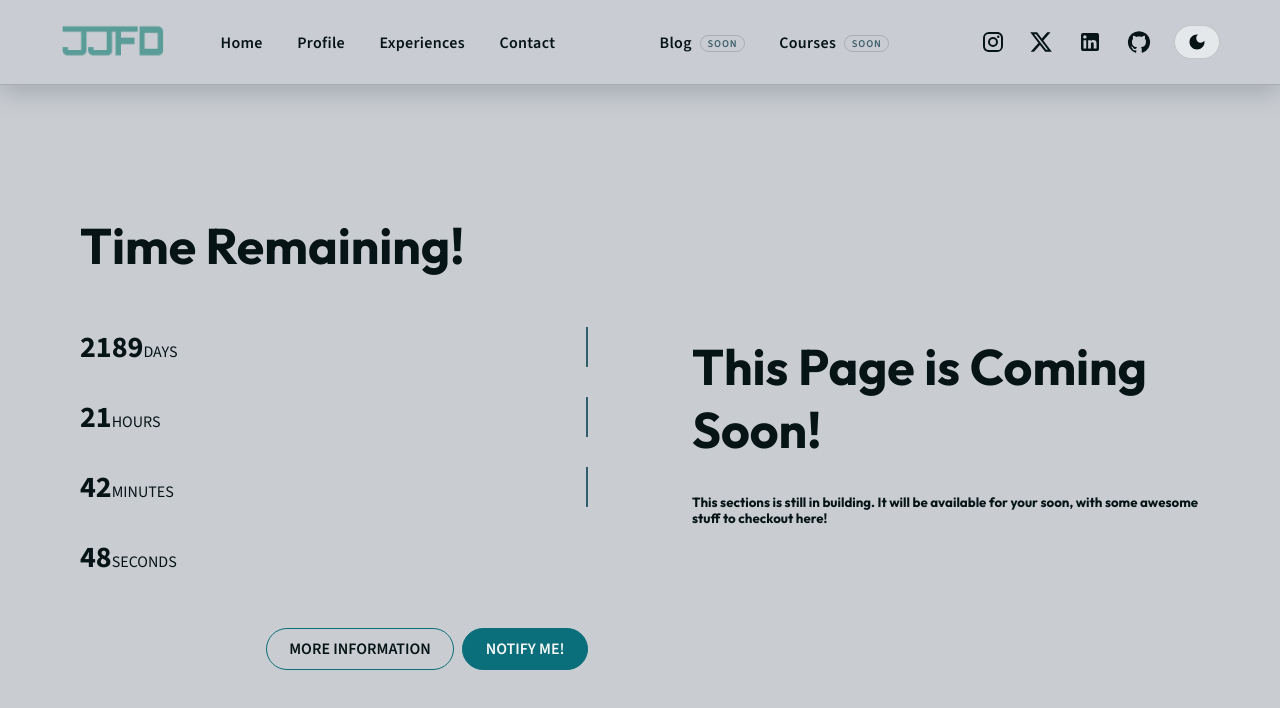
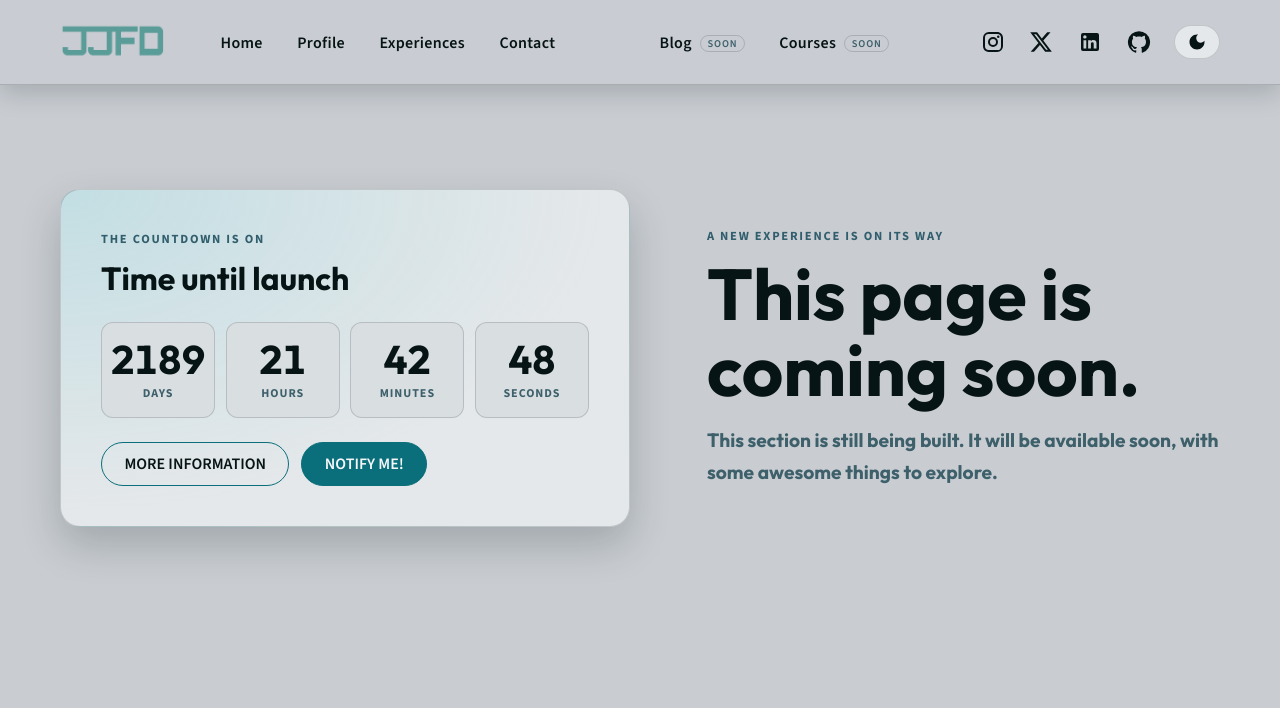
Before and after one commit to JuanJo53/my-web-page, a React app: page /blog in a window 1280 px wide. Shown: the top 708 px of the page. Built offline with nearby package versions, Linux system fonts and the light colour scheme.

Commit message:
Fix: Coming Soon and Not Found pages fixed. Animations and svg components redisignd and rebuilt.

```diff
--- a/src/pages/aux-pages/ComingSoon.jsx
+++ b/src/pages/aux-pages/ComingSoon.jsx
@@ -14,20 +14,19 @@ class ComingSoon extends Component {
 			<div className="comingsoon container">
 				<div className="aux-grid">
 					<div className="time">
-						<div>
-							<h1 className="fs-1 fw-bolder">Time Remaining!</h1>
-						</div>
-						<CountDown futureDate={countdown.futureDate}></CountDown>
-						<br />
+						<p className="comingsoon-eyebrow">THE COUNTDOWN IS ON</p>
+						<h2 className="comingsoon-countdown-title">Time until launch</h2>
+						<CountDown futureDate={countdown.futureDate} />
 						<div className="aux-actions">
 							<button className="btn btn-secondary">MORE INFORMATION</button>
 							<button className="btn btn-primary disabled">NOTIFY ME!</button>
 						</div>
 					</div>
 					<div className="coming">
-						<h1 className="fs-1 fw-bolder">This Page is Coming Soon!</h1>
+						<p className="comingsoon-eyebrow">A NEW EXPERIENCE IS ON ITS WAY</p>
+						<h1 className="comingsoon-title">This page is coming soon.</h1>
 						<h5 className="fw-normal">
-							This sections is still in building. It will be available for your soon, with some awesome stuff to checkout here!
+							This section is still being built. It will be available soon, with some awesome things to explore.
 						</h5>
 					</div>
 				</div>
--- a/src/pages/aux-pages/NotFound.jsx
+++ b/src/pages/aux-pages/NotFound.jsx
@@ -8,8 +8,14 @@ export default class NotFound extends Component {
 		return (
 			<div className="notfound container">
 				<div className="aux-grid">
-					<div className="time">
-						<svg id="astronaut" xmlns="http://www.w3.org/2000/svg" viewBox="0 0 512 512">
+					<div className="notfound-illustration">
+						<svg
+							className="notfound-art"
+							role="img"
+							aria-label="Astronaut floating in space"
+							xmlns="http://www.w3.org/2000/svg"
+							viewBox="0 0 512 512"
+						>
 							<circle cx="256.8" cy="255.3" r="247.9" className="st0" />
 							<path d="M346.4 475H164.9V244.8c0-14 11.4-25.4 25.4-25.4H321c14 0 25.4 11.4 25.4 25.4V475z" className="st2" />
 							<path
@@ -223,9 +229,9 @@ export default class NotFound extends Component {
 							</g>
 						</svg>
 					</div>
-					<div className="coming">
+					<div className="notfound-content">
 						<h1 className="fs-1-NT fw-bolder">404</h1>
-						<h1 className="fs-2 fw-bolder">Looks like you´re lost</h1>
+						<h2 className="fs-2 fw-bolder">Looks like you´re lost</h2>
 						<h5 className="fw-normal">Oops! The page you´re looking is not available!</h5>
 						<Link className="btn btn-primary" to="/">
 							Go Home
--- a/src/styles/ComingSoon.scss
+++ b/src/styles/ComingSoon.scss
@@ -1,33 +1,81 @@
 .comingsoon {
-	padding-block: 10rem 4rem;
+	min-height: calc(100vh - var(--navbar-height));
+	display: grid;
+	align-items: center;
+	padding-block: clamp(3rem, 8vh, 6rem);
 }
-.aux-grid {
+.comingsoon .aux-grid {
 	display: grid;
-	grid-template-columns: 1fr 1fr;
+	grid-template-columns: minmax(0, 1fr) minmax(0, 0.9fr);
 	align-items: center;
-	gap: 4rem;
+	gap: clamp(2rem, 6vw, 5rem);
 }
-.aux-actions {
+.comingsoon .time,
+.comingsoon .coming {
+	min-width: 0;
+	margin: 0;
+}
+.comingsoon .time {
+	padding: clamp(1.5rem, 4vw, 2.5rem);
+	background:
+		radial-gradient(ellipse at top left, var(--hero-glow), transparent 68%),
+		var(--color-bg-elevated);
+	border: 1px solid var(--color-border);
+	border-radius: var(--radius-md);
+	box-shadow: var(--shadow-soft);
+}
+.comingsoon-eyebrow {
+	margin: 0 0 0.65rem;
+	color: var(--color-accent);
+	font-size: 0.78rem;
+	font-weight: 700;
+	letter-spacing: 0.14em;
+	line-height: 1.5;
+}
+.comingsoon-countdown-title {
+	margin: 0;
+	font-size: clamp(1.4rem, 3vw, 2rem);
+	line-height: 1.2;
+}
+.comingsoon-title {
+	max-width: 12ch;
+	margin: 0 0 1rem;
+	font-size: clamp(2.5rem, 6vw, 4.5rem);
+	line-height: 1.05;
+}
+.comingsoon .coming h5 {
+	max-width: 48ch;
+	margin: 0;
+	color: var(--color-muted);
+	font-size: clamp(1rem, 1.6vw, 1.2rem);
+	line-height: 1.7;
+}
+.comingsoon .aux-actions {
 	display: flex;
-	justify-content: flex-end;
 	flex-wrap: wrap;
-	gap: 0.5rem;
+	gap: 0.75rem;
+	margin-top: 1.5rem;
 }
-.fs-1 {
-	font-size: 50px;
+.comingsoon .aux-actions .btn {
+	min-height: 2.75rem;
 }
-.time {
-	margin: 20px;
-}
-.coming {
-	margin: 20px;
-}
-@media (max-width: 720px) {
-	.aux-grid {
-		grid-template-columns: 1fr;
+@media (max-width: 760px) {
+	.comingsoon {
+		min-height: auto;
+	}
+	.comingsoon .aux-grid {
+		grid-template-columns: minmax(0, 1fr);
 		gap: 2rem;
 	}
-	.aux-actions {
-		justify-content: flex-start;
+}
+@media (max-width: 480px) {
+	.comingsoon .time {
+		padding: 1.25rem;
+	}
+	.comingsoon .aux-actions {
+		flex-direction: column;
+	}
+	.comingsoon .aux-actions .btn {
+		width: 100%;
 	}
 }
--- a/src/styles/CountDown.scss
+++ b/src/styles/CountDown.scss
@@ -1,21 +1,41 @@
 .countdown {
 	display: grid;
-	margin-top: 50px;
+	grid-template-columns: repeat(4, minmax(0, 1fr));
+	gap: 0.65rem;
+	margin-top: 1.5rem;
 }
-.countdown div:not(:last-child) {
-	border-right: 2px solid var(--color-accent);
+.countdown-segment {
+	display: flex;
+	min-width: 0;
+	flex-direction: column;
+	align-items: center;
+	justify-content: center;
+	gap: 0.4rem;
+	margin: 0;
+	padding: clamp(0.65rem, 2vw, 1rem) 0.25rem;
+	background: var(--color-surface);
+	border: 1px solid var(--color-border);
+	border-radius: var(--radius-sm);
 }
 .countdown-segment-number {
-	font-size: 30px;
+	color: var(--color-text);
+	font-family: var(--font-display);
+	font-size: clamp(1.5rem, 4vw, 2.5rem);
 	font-weight: 700;
-	transition: all 0.2s ease-in;
+	font-variant-numeric: tabular-nums;
+	line-height: 1;
 }
-
-.countdown-segment-number:hover {
-	transform: scale(1.3);
+.countdown-segment-caption {
+	color: var(--color-muted);
+	font-size: clamp(0.58rem, 1.3vw, 0.75rem);
+	font-weight: 700;
+	letter-spacing: 0.08em;
 }
-
-.countdown-segment-caption {
-	font-size: 16px;
-	font-weight: 500;
+@media (max-width: 380px) {
+	.countdown {
+		gap: 0.35rem;
+	}
+	.countdown-segment {
+		padding-inline: 0.1rem;
+	}
 }
--- a/src/styles/NotFound.scss
+++ b/src/styles/NotFound.scss
@@ -1,98 +1,90 @@
 .notfound {
-	padding-block: 8rem 4rem;
+	display: grid;
+	min-height: calc(100vh - var(--navbar-height));
+	align-items: center;
+	padding-block: clamp(2.5rem, 7vh, 5rem);
 }
 .notfound .aux-grid {
 	display: grid;
-	grid-template-columns: 1fr 1fr;
+	grid-template-columns: minmax(0, 1.1fr) minmax(0, 0.9fr);
 	align-items: center;
-	gap: 4rem;
+	gap: clamp(2rem, 7vw, 6rem);
+	width: 100%;
 }
-.fs-1-NT {
-	font-size: 300px;
+.notfound-illustration {
+	position: relative;
+	display: grid;
+	width: min(100%, 36rem);
+	aspect-ratio: 1;
+	place-items: center;
+	justify-self: center;
 }
-.fs-2 {
-	font-size: 50px;
+.notfound-illustration::before {
+	position: absolute;
+	inset: 8%;
+	background: radial-gradient(circle, var(--hero-glow), transparent 68%);
+	border-radius: 50%;
+	content: "";
 }
-.permission_denied .stars {
-	animation: sparkle 1.6s infinite ease-in-out alternate;
+.notfound-art {
+	position: absolute;
+	display: block;
+	z-index: 2;
+	top: 21%;
+	left: 0;
+	width: 40%;
+	height: auto;
+	overflow: visible;
+	filter: drop-shadow(0 1.25rem 2rem rgba(3, 18, 22, 0.22));
+	transform-origin: center;
+	animation: astronaut-wander 7s ease-in-out infinite;
 }
-@keyframes sparkle {
-	0% {
-		opacity: 1;
-	}
-	100% {
-		opacity: 0.3;
-	}
+.notfound-illustration #planet {
+	position: relative;
+	z-index: 1;
+	display: block;
+	width: 92%;
+	height: auto;
+	transform-origin: center;
+	animation: moon-bounce 4s ease-in-out infinite;
 }
-#astronaut {
-	width: 43px;
-	position: absolute;
-	right: 20px;
-	top: 210px;
-	animation: spin 4.5s infinite linear;
+.notfound-content {
+	min-width: 0;
 }
-@keyframes spin {
-	0% {
-		transform: rotateZ(0deg);
-	}
-	100% {
-		transform: rotateZ(360deg);
-	}
+.notfound-content h1,
+.notfound-content h2,
+.notfound-content h5 {
+	margin-top: 0;
 }
-@media (max-width: 600px) {
-	.notfound .aux-grid {
-		grid-template-columns: 1fr;
-		gap: 2rem;
-	}
-	.permission_denied h1 {
-		font-size: 75px;
-	}
-	.permission_denied h3 {
-		font-size: 16px;
-		width: 200px;
-		margin: 0 auto;
-		line-height: 23px;
-	}
-	.permission_denied h3 span {
-		width: 60px;
-	}
-	#astronaut {
-		width: 35px;
-		right: 40px;
-		top: 170px;
-	}
+.notfound-content .fs-1-NT {
+	margin-bottom: 0.25rem;
+	color: var(--color-brand);
+	font-size: clamp(7rem, 18vw, 14rem);
+	line-height: 0.85;
+	letter-spacing: -0.08em;
 }
-
-.saturn,
-.saturn-2,
-.hover {
-	animation: hover 2s infinite ease-in-out alternate;
+.notfound-content .fs-2 {
+	margin-bottom: 0.75rem;
+	font-size: clamp(1.75rem, 4.2vw, 3rem);
+	line-height: 1.08;
 }
-@keyframes hover {
-	0% {
-		transform: translateY(3px);
-	}
-	100% {
-		transform: translateY(-3px);
-	}
+.notfound-content h5 {
+	max-width: 38ch;
+	margin-bottom: 1.5rem;
+	color: var(--color-muted);
+	font-size: clamp(1rem, 1.7vw, 1.2rem);
+	font-weight: 400;
+	line-height: 1.7;
 }
-.st0 {
+.notfound-content .btn {
+	display: inline-flex;
+	align-items: center;
+	justify-content: center;
+	min-height: 2.9rem;
+	padding-inline: 1.5rem;
+}
+.notfound .st0 {
 	fill: none;
-}
-.st4 {
-	opacity: 0.24;
-}
-.st9 {
-	fill: var(--color-on-brand);
-}
-.st10 {
-	opacity: 0.28;
-}
-.st11 {
-	opacity: 0.25;
-}
-.st17 {
-	fill: var(--color-on-brand);
 }
 .notfound .st1,
 .notfound .st5,
@@ -101,9 +93,6 @@
 .notfound .st18,
 .notfound .st20 {
 	fill: var(--color-text);
-}
-.st19 {
-	opacity: 0.42;
 }
 .notfound .st2,
 .notfound .st6,
@@ -121,6 +110,24 @@
 .notfound .st16 {
 	fill: var(--color-muted);
 }
+.notfound .st4 {
+	opacity: 0.24;
+}
+.notfound .st9 {
+	fill: var(--color-on-brand);
+}
+.notfound .st10 {
+	opacity: 0.28;
+}
+.notfound .st11 {
+	opacity: 0.25;
+}
+.notfound .st17 {
+	fill: var(--color-on-brand);
+}
+.notfound .st19 {
+	opacity: 0.42;
+}
 .notfound .saturn,
 .notfound .saturn-2 {
 	fill: var(--color-brand);
@@ -130,4 +137,69 @@
 }
 .notfound .stars {
 	fill: var(--color-accent);
+	transform-origin: center;
+	animation: notfound-twinkle 1.8s ease-in-out infinite alternate;
 }
+@keyframes astronaut-wander {
+	0%,
+	100% {
+		transform: translate(0, 0) rotate(-9deg);
+	}
+	50% {
+		transform: translate(0.55rem, -0.8rem) rotate(11deg);
+	}
+}
+@keyframes moon-bounce {
+	0%,
+	100% {
+		transform: translateY(0);
+	}
+	50% {
+		transform: translateY(-0.8rem);
+	}
+}
+@keyframes notfound-twinkle {
+	from {
+		opacity: 0.45;
+		filter: drop-shadow(0 0 0 transparent);
+	}
+	to {
+		opacity: 1;
+		filter: drop-shadow(0 0 0.55rem var(--color-accent));
+	}
+}
+@media (max-width: 760px) {
+	.notfound {
+		min-height: auto;
+	}
+	.notfound .aux-grid {
+		grid-template-columns: minmax(0, 1fr);
+		gap: 1.5rem;
+	}
+	.notfound-illustration {
+		width: min(72vw, 23rem);
+	}
+	.notfound-art {
+		top: 20%;
+		width: 38%;
+	}
+	.notfound-content {
+		text-align: center;
+	}
+	.notfound-content .fs-1-NT {
+		font-size: clamp(6rem, 24vw, 9rem);
+	}
+	.notfound-content h5 {
+		margin-inline: auto;
+	}
+}
+@media (prefers-reduced-motion: reduce) {
+	.notfound-art,
+	.notfound-illustration #planet,
+	.notfound .saturn,
+	.notfound .saturn-2,
+	.notfound .hover,
+	.notfound .stars {
+		animation: none;
+	}
+}
```
